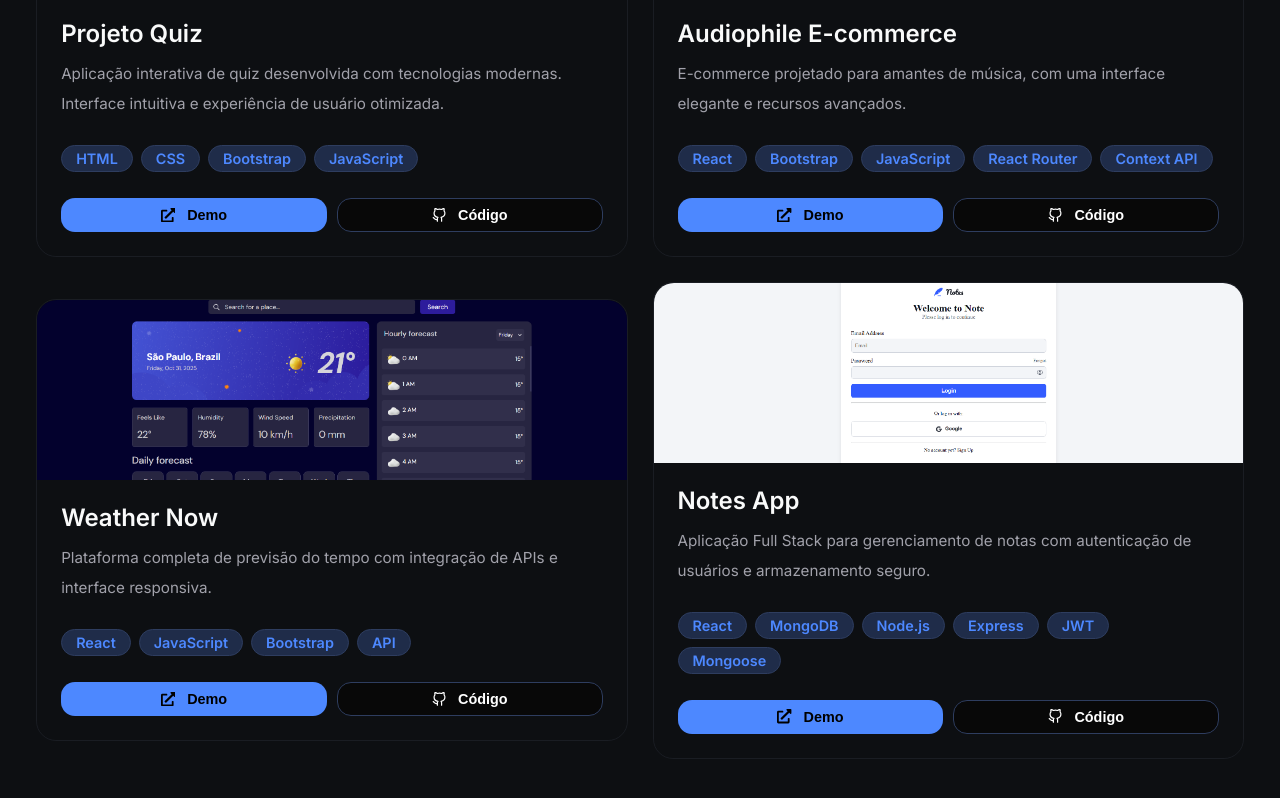
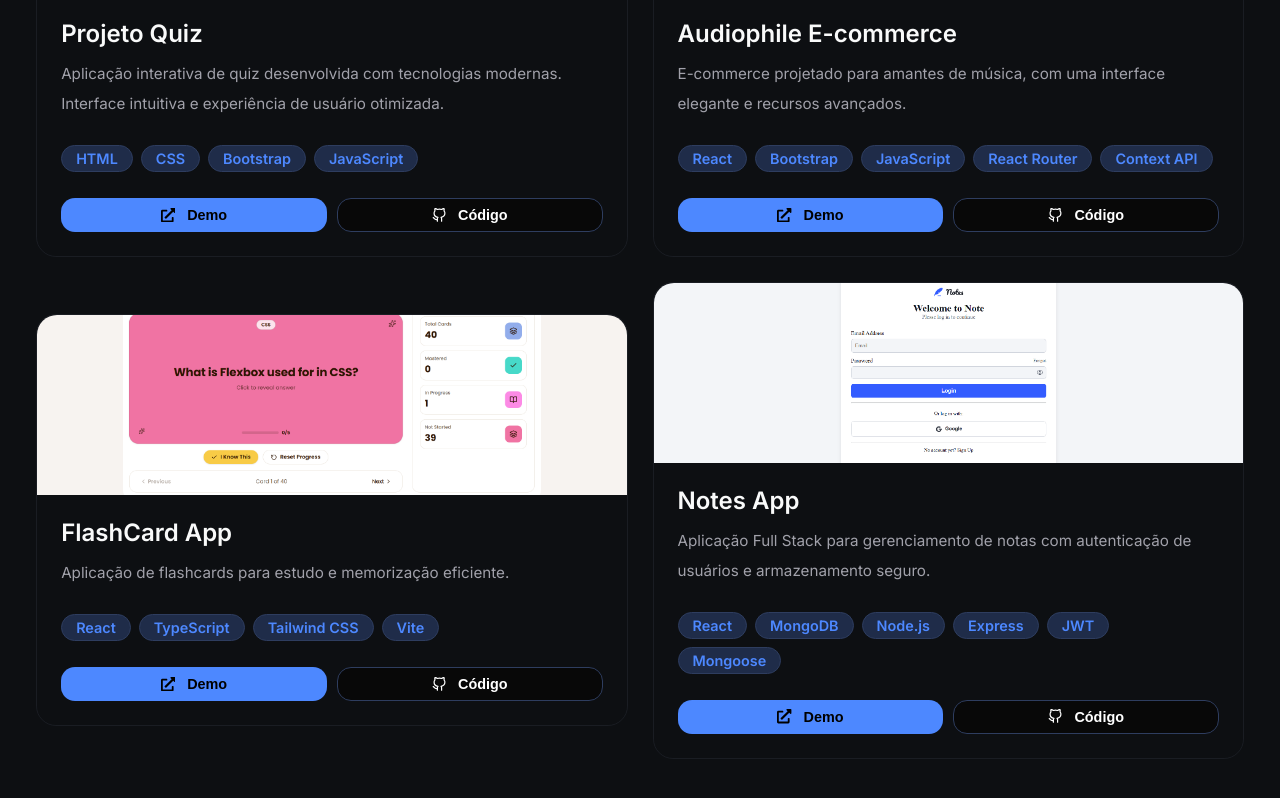
Before and after one commit to leonardoalmeida7/my_portfolio, a React (Vite) app: page / in a window 1280 px wide. Shown: the part 2021-2819 px from the top of the page. Built offline with nearby package versions, Linux system fonts and the light colour scheme.

Commit message:
Trocando projeto

```diff
--- a/src/data/portfolio.js
+++ b/src/data/portfolio.js
@@ -64,13 +64,13 @@ export const projects = [
   },
   {
     id: 3,
-    title: "Weather Now",
+    title: "FlashCard App",
     description:
-      "Plataforma completa de previsão do tempo com integração de APIs e interface responsiva.",
-    image: "/my_portfolio/images/projects/WeatherApp.png",
-    technologies: ["React", "JavaScript", "Bootstrap", "API"],
-    demoUrl: "https://leonardoalmeida7.github.io/weather_now/",
-    codeUrl: "https://github.com/leonardoalmeida7/weather_now",
+      "Aplicação de flashcards para estudo e memorização eficiente.",
+    image: "/my_portfolio/images/projects/FlashCardApp.png",
+    technologies: ["React", "TypeScript", "Tailwind CSS", "Vite"],
+    demoUrl: "https://leonardoalmeida7.github.io/flashcard_app/",
+    codeUrl: "https://github.com/leonardoalmeida7/flashcard_app",
     featured: false,
   },
   {
```
Also changed, not shown: public/images/projects/FlashCardApp.png (added), 1 other file (tests, documents, lock files or other folders).
